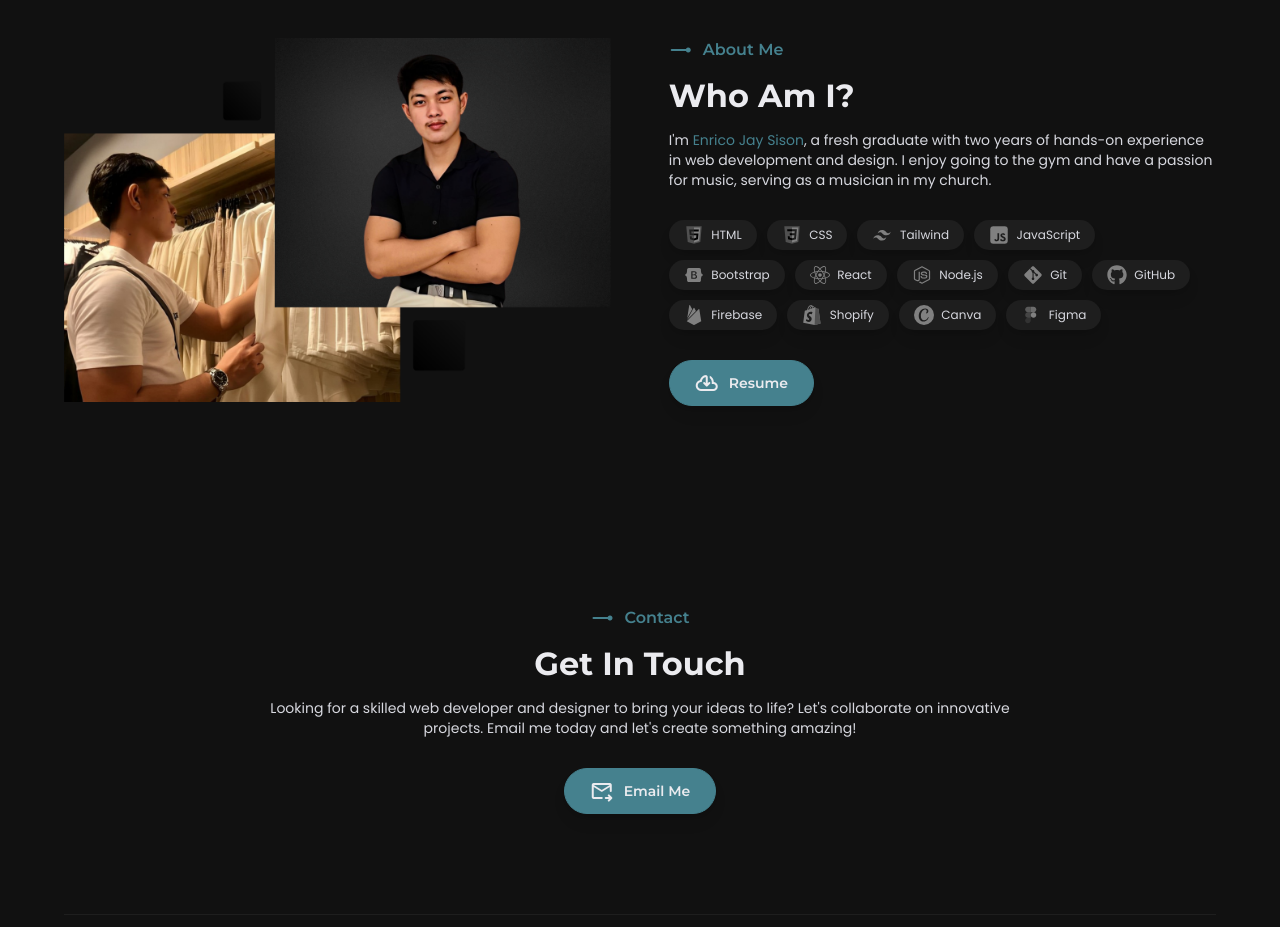
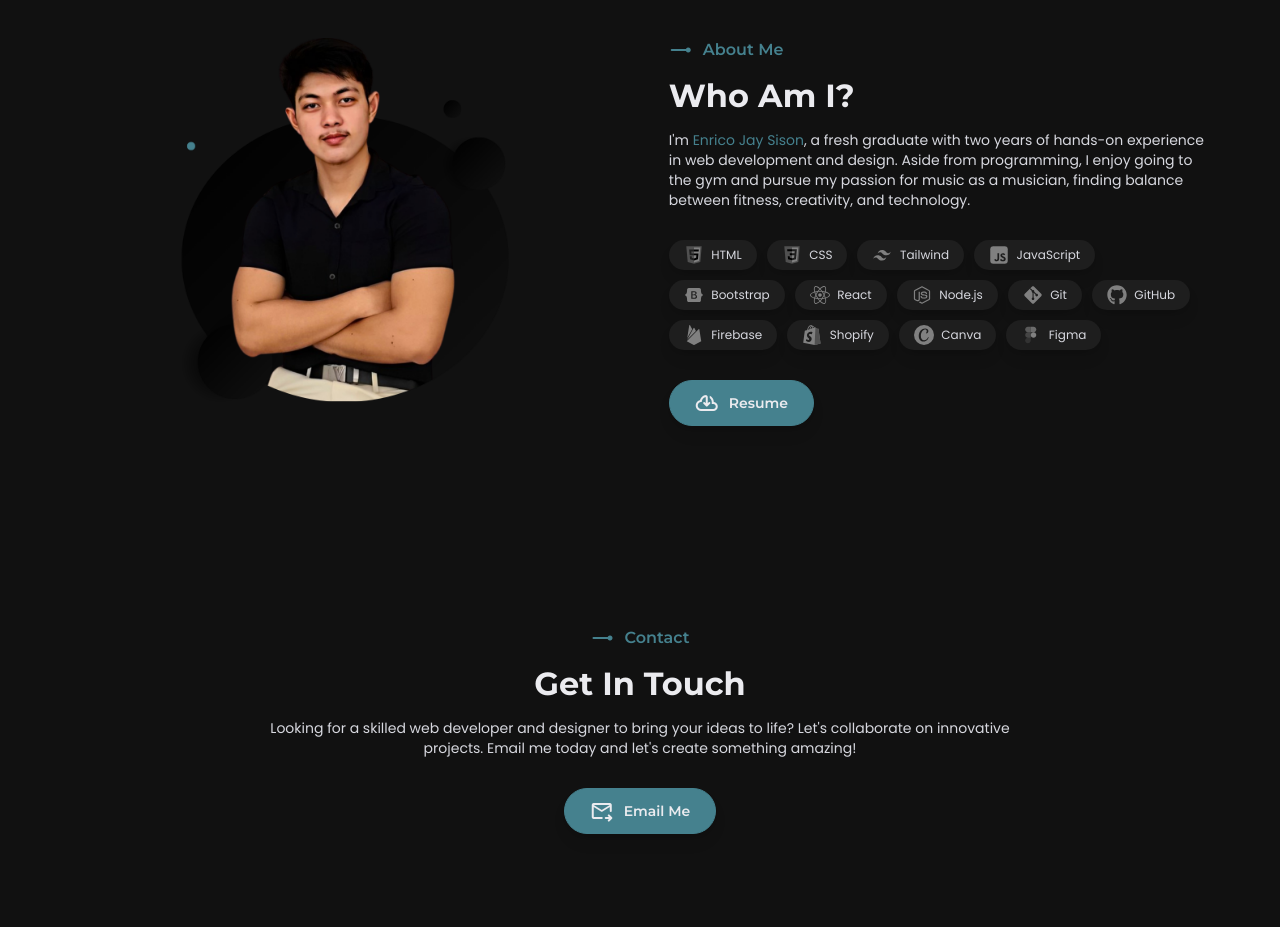
Before and after one commit to ejwebdev/my-portfolio, a React (Vite) app: page / in a window 1280 px wide. Shown: the part 2180-3107 px from the top of the page. Built offline with nearby package versions, Linux system fonts and the light colour scheme.

Commit message:
Tailwind and React

```diff
--- a/src/components/about-page/About.jsx
+++ b/src/components/about-page/About.jsx
@@ -61,8 +61,10 @@ function About() {
                     <p>
                         I&apos;m <span>Enrico Jay Sison</span>, a fresh graduate
                         with two years of hands-on experience in web development
-                        and design. I enjoy going to the gym and have a passion
-                        for music, serving as a musician in my church.
+                        and design. Aside from programming, I enjoy going to the
+                        gym and pursue my passion for music as a musician,
+                        finding balance between fitness, creativity, and
+                        technology.
                     </p>
                     <ul>
                         {aboutTech.map((aboutTech, index) => (
--- a/src/components/header-page/Header.jsx
+++ b/src/components/header-page/Header.jsx
@@ -61,7 +61,9 @@ function Header() {
     return (
         <header
             className={`header ${
-                isScrolled ? "bg-black bg-opacity-80" : "bg-transparent"
+                isScrolled
+                    ? "bg-black bg-opacity-80 backdrop-blur-md"
+                    : "bg-transparent"
             }`}
         >
             <nav className="nav">
--- a/src/components/header-page/header.css
+++ b/src/components/header-page/header.css
@@ -8,7 +8,7 @@
     @apply size-[30px] cursor-pointer;
 }
 .nav > ul {
-    @apply absolute flex flex-col w-full top-[70px] gap-y-[30px] py-[30px] bg-priBG transition-all duration-300 ease-out;
+    @apply absolute flex flex-col w-full top-[70px] gap-y-[30px] py-[30px] bg-black transition-all duration-300 ease-out;
     @apply md:static md:flex-row md:w-auto md:h-full md:top-auto md:gap-x-[50px] md:py-0 md:bg-inherit md:left-auto;
 }
 .nav > ul > li {
```
Also changed, not shown: src/assets/about-img.png, 1 other file (tests, documents, lock files or other folders).
